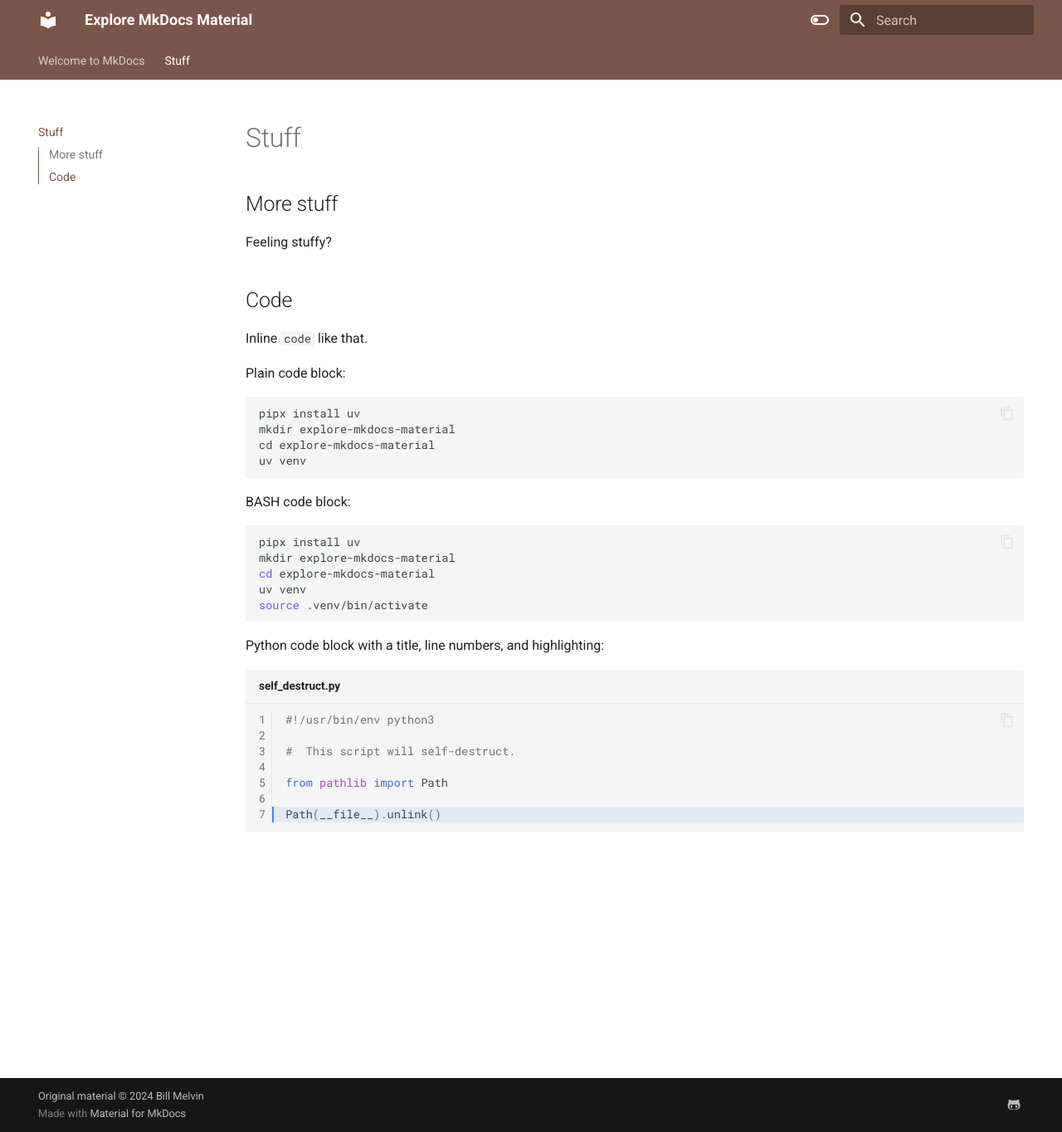
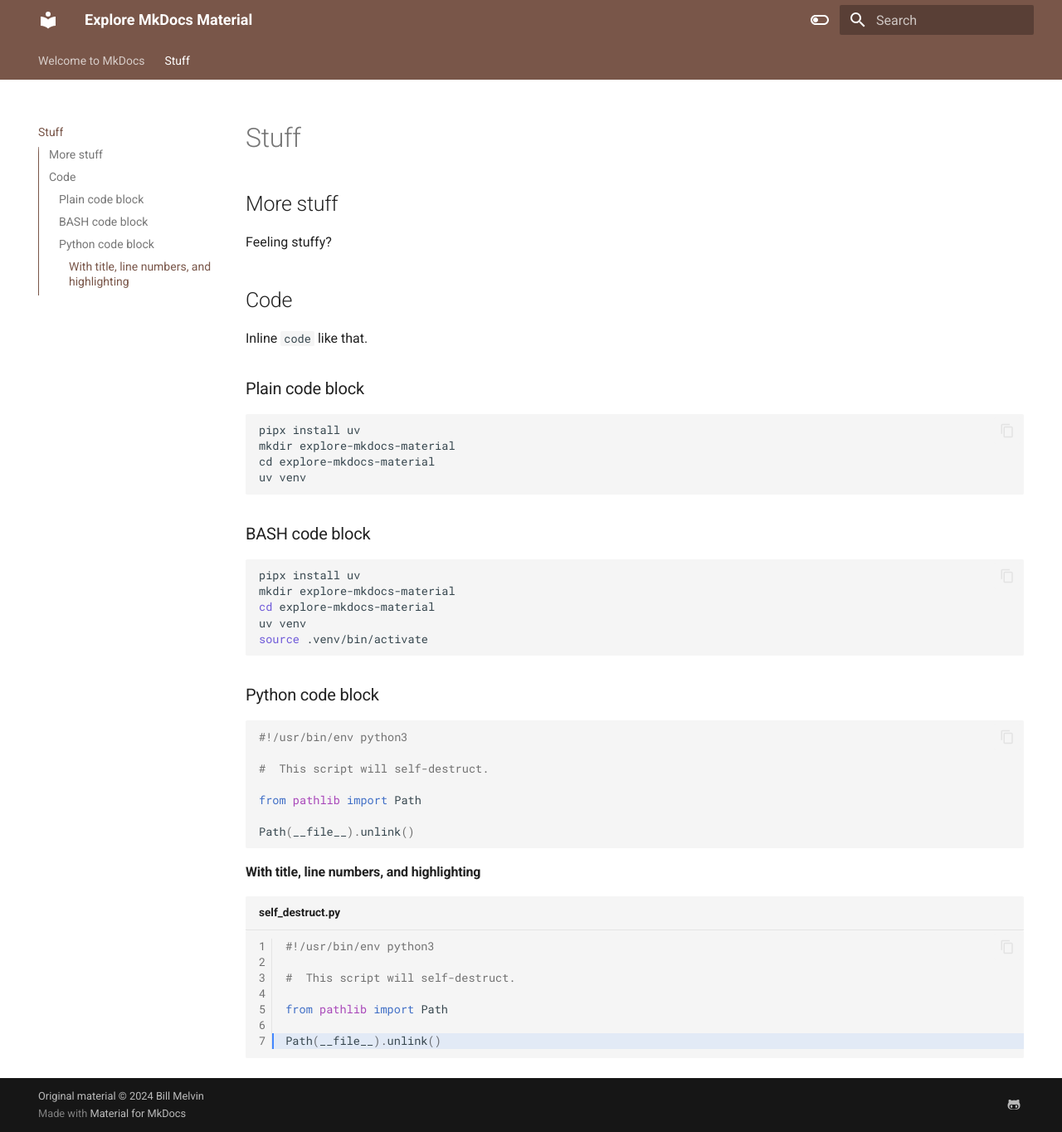
Before and after one commit to wmelvin/explore-mkdocs-material, an MkDocs documentation site: the page built from docs/stuff.md, in a window 1280 px wide and 1364 px high. Shown: the whole window at 83% size. Built offline with MkDocs 1.6.1 and Material for MkDocs 9.7.7, drawn with Linux system fonts in a browser that asks for light colours.

Commit message:
Add headings

````diff
--- a/docs/stuff.md
+++ b/docs/stuff.md
@@ -4,12 +4,11 @@
 
 Feeling stuffy?
 
-
 ## Code
 
 Inline `code` like that.
 
-Plain code block:
+### Plain code block
 
 ```
 pipx install uv
@@ -18,7 +17,7 @@
 uv venv
 ```
 
-BASH code block:
+### BASH code block
 
 ``` bash
 pipx install uv
@@ -28,7 +27,19 @@
 source .venv/bin/activate
 ```
 
-Python code block with a title, line numbers, and highlighting:
+### Python code block
+
+``` py
+#!/usr/bin/env python3
+
+#  This script will self-destruct.
+
+from pathlib import Path
+
+Path(__file__).unlink()
+```
+
+#### With title, line numbers, and highlighting
 
 ``` py title="self_destruct.py" linenums="1" hl_lines="7"
 #!/usr/bin/env python3
````
